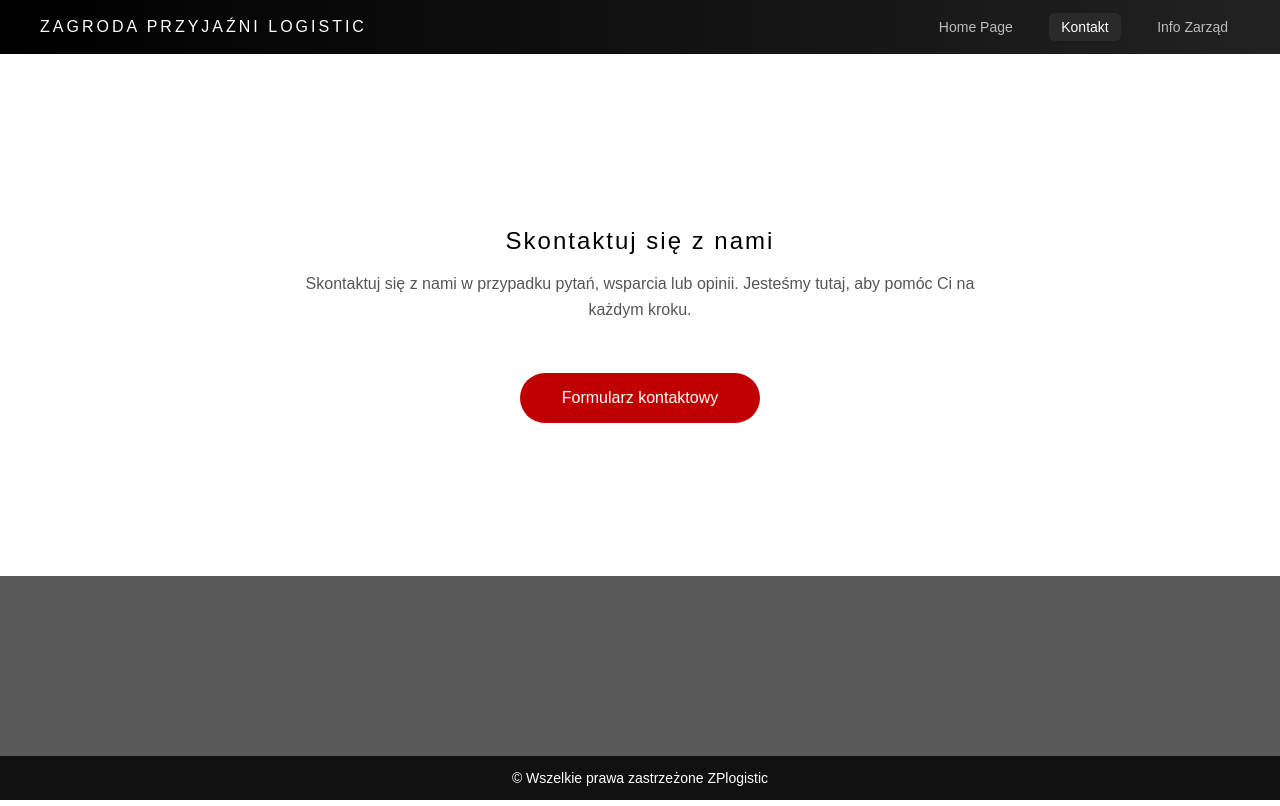
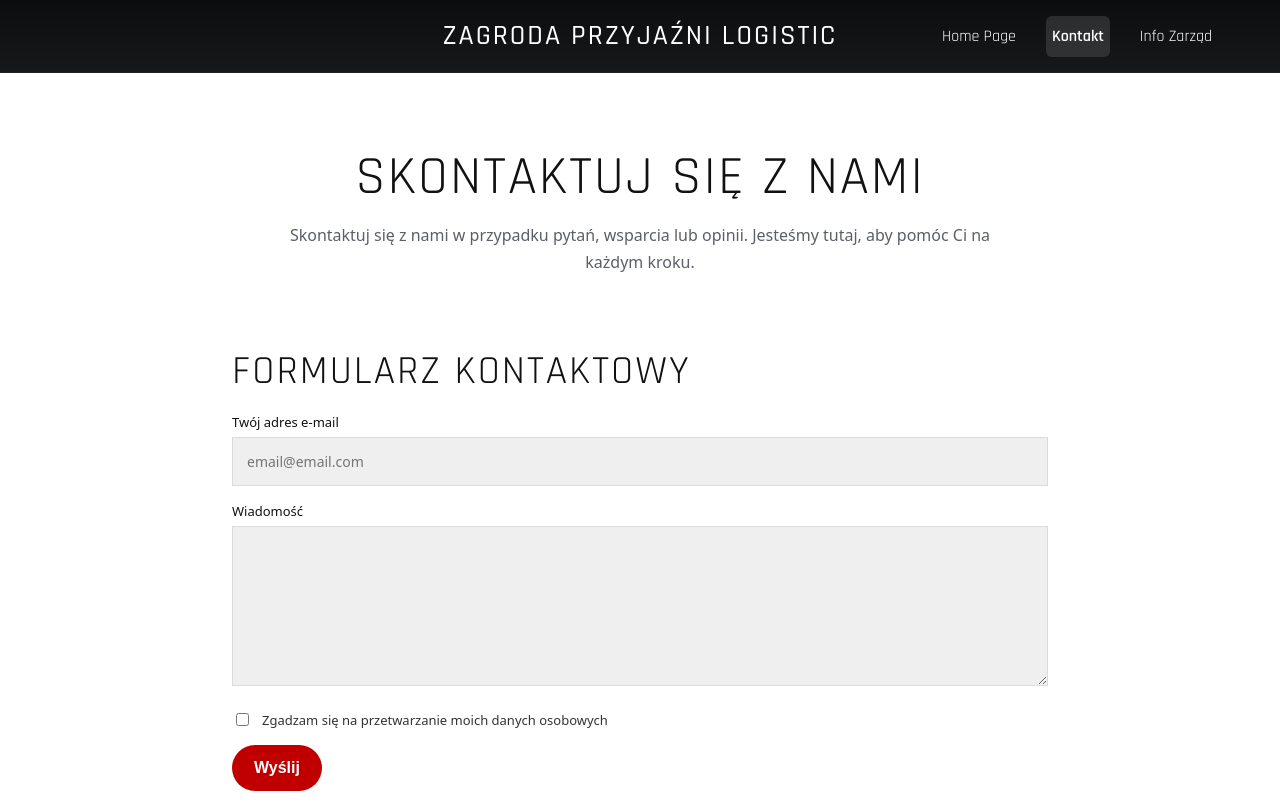
Before and after one commit to kapi26055/zplogistic.pl, a plain HTML site: page kontakt.html in a window 1280 px wide. Shown: the top 806 px of the page. Drawn offline with Linux system fonts and the light colour scheme.

Commit message:
Update kontakt.html

```diff
--- a/kontakt.html
+++ b/kontakt.html
@@ -1,149 +1,125 @@
-<!DOCTYPE html>
+<!doctype html>
 <html lang="pl">
 <head>
-  <meta charset="UTF-8">
-  <meta name="viewport" content="width=device-width, initial-scale=1.0">
-  <title>Kontakt | Zagroda Przyjaźni Logistic</title>
+  <meta charset="utf-8" />
+  <meta name="viewport" content="width=device-width, initial-scale=1" />
+  <title>ZPlogistic — Kontakt</title>
+  <link rel="preconnect" href="https://fonts.googleapis.com">
+  <link rel="preconnect" href="https://fonts.gstatic.com" crossorigin>
+  <link href="https://fonts.googleapis.com/css2?family=Rajdhani:wght@300;400;500;600&display=swap" rel="stylesheet">
+  <link rel="stylesheet" href="assets/css/style.css" />
 
-  <style>
-    body{
-      margin:0;
-      font-family: Arial, Helvetica, sans-serif;
-      background:#fff;
-      min-height:100vh;
-      display:flex;
-      flex-direction:column;
+</head>
+<body>
+
+
+<header class="site-header dark">
+  <div class="container header-inner">
+    <div></div>
+    <a class="brand" href="index.html">ZAGRODA PRZYJAŹNI LOGISTIC</a>
+    <nav class="nav" aria-label="Nawigacja">
+      <a class="" href="index.html">Home Page</a>
+      <a class="active" href="kontakt.html">Kontakt</a>
+      <a class="" href="info-zarzad.html">Info Zarząd</a>
+    </nav>
+    <button class="nav-toggle" aria-expanded="false" aria-label="Otwórz menu">
+      <svg width="26" height="26" viewBox="0 0 24 24" fill="none" xmlns="http://www.w3.org/2000/svg">
+        <path d="M4 7H20M4 12H20M4 17H20" stroke="currentColor" stroke-width="2" stroke-linecap="round"/>
+      </svg>
+    </button>
+  </div>
+</header>
+
+
+<main>
+  <section class="page-hero">
+    <div class="container">
+      <h1>Skontaktuj się z nami</h1>
+      <p>Skontaktuj się z nami w przypadku pytań, wsparcia lub opinii. Jesteśmy tutaj, aby pomóc Ci na każdym kroku.</p>
+    </div>
+  </section>
+
+  <section class="form-wrap">
+    <h2 class="form-title">Formularz kontaktowy</h2>
+    <form id="contactForm" class="zp-form" novalidate>
+      <input type="hidden" name="_subject" value="ZPlogistic - wiadomość ze strony">
+
+      <label for="email">Twój adres e-mail</label>
+      <input id="email" name="email" type="email" placeholder="email@email.com" required>
+
+      <label for="msg">Wiadomość</label>
+      <textarea id="msg" name="message" required></textarea>
+
+      <label class="checkbox">
+        <input type="checkbox" name="rodo" required>
+        <span>Zgadzam się na przetwarzanie moich danych osobowych</span>
+      </label>
+
+      <button class="btn red" type="submit">Wyślij</button>
+      <p id="formStatus" class="micro" style="margin-top:12px;"></p>
+    </form>
+  </section>
+
+  <div class="footer-photo">
+    <footer class="site-footer">© Wszelkie prawa zastrzeżone ZPlogistic</footer>
+  </div>
+</main>
+
+<script src="assets/js/main.js"></script>
+
+<script>
+/**
+ * Formularz działa w 100% w przeglądarce dzięki Formspree.
+ * KROK: wejdź na formspree.io → New Form → skopiuj endpoint (np. https://formspree.io/f/abcdwxyz)
+ * i wklej poniżej do FORM_ENDPOINT.
+ */
+const FORM_ENDPOINT = "https://formspree.io/f/PASTE_YOUR_ID_HERE";
+
+const form = document.getElementById("contactForm");
+const statusEl = document.getElementById("formStatus");
+
+function setStatus(msg, ok){
+  if(!statusEl) return;
+  statusEl.textContent = msg;
+  statusEl.style.color = ok ? "" : "#c00000";
+}
+
+if(form){
+  form.addEventListener("submit", async (e) => {
+    e.preventDefault();
+
+    if(FORM_ENDPOINT.includes("PASTE_YOUR_ID_HERE")){
+      setStatus("Ustaw endpoint Formspree w pliku kontakt.html (FORM_ENDPOINT).", false);
+      return;
     }
 
-    /* ===== HEADER ===== */
-    header{
-      background:linear-gradient(to right,#000,#222);
-      color:#fff;
-      padding:18px 40px;
-      display:flex;
-      align-items:center;
-      justify-content:space-between;
+    const fd = new FormData(form);
+
+    try{
+      setStatus("Wysyłanie…", true);
+
+      const res = await fetch(FORM_ENDPOINT, {
+        method: "POST",
+        headers: { "Accept": "application/json" },
+        body: fd
+      });
+
+      if(res.ok){
+        form.reset();
+        setStatus("Wiadomość została wysłana. Dzięki!", true);
+      }else{
+        const data = await res.json().catch(() => null);
+        const msg = (data && data.errors && data.errors[0] && data.errors[0].message)
+          ? data.errors[0].message
+          : "Nie udało się wysłać wiadomości. Spróbuj ponownie.";
+        setStatus(msg, false);
+      }
+    }catch(err){
+      setStatus("Błąd sieci. Sprawdź połączenie i spróbuj ponownie.", false);
     }
-    header h1{
-      margin:0;
-      font-size:16px;
-      letter-spacing:3px;
-      font-weight:400;
-    }
-    nav a{
-      color:#bbb;
-      text-decoration:none;
-      margin-left:20px;
-      font-size:14px;
-      padding:6px 12px;
-      border-radius:6px;
-      transition:.2s;
-    }
-    nav a:hover{color:#fff;}
-    nav a.active{
-      background:#2a2a2a;
-      color:#fff;
-    }
-
-    /* ===== CONTENT ===== */
-    .page{
-      flex:1;
-      display:flex;
-      justify-content:center;
-      align-items:center;
-    }
-    .container{
-      text-align:center;
-      max-width:700px;
-      padding:40px 20px;
-    }
-    h2{
-      margin-bottom:10px;
-      letter-spacing:2px;
-      font-weight:400;
-    }
-    .subtitle{
-      color:#555;
-      margin-bottom:50px;
-      line-height:1.6;
-    }
-
-    .contact-button{
-      padding:16px 42px;
-      font-size:16px;
-      background:#c00000;
-      color:#fff;
-      border:none;
-      border-radius:999px;
-      cursor:pointer;
-      transition:opacity .2s ease;
-    }
-    .contact-button:hover{opacity:.9;}
-
-    /* ===== FOOTER IMAGE ===== */
-    .footer-image{
-      position:relative;
-      height:180px;
-      background:url("img/footer-trucks.jpg") center/cover no-repeat;
-    }
-    .footer-image::after{
-      content:"";
-      position:absolute;
-      inset:0;
-      background:rgba(0,0,0,.65);
-    }
-
-    /* ===== FOOTER ===== */
-    footer{
-      background:#111;
-      color:#fff;
-      text-align:center;
-      padding:14px 10px;
-      font-size:14px;
-    }
-  </style>
-</head>
-
-<body>
-
-  <!-- HEADER -->
-  <header>
-    <h1>ZAGRODA PRZYJAŹNI LOGISTIC</h1>
-    <nav>
-      <a href="index.html">Home Page</a>
-      <a href="kontakt.html" class="active">Kontakt</a>
-      <a href="infozarzad.html">Info Zarząd</a>
-    </nav>
-  </header>
-
-  <!-- CONTENT -->
-  <div class="page">
-    <div class="container">
-      <h2>Skontaktuj się z nami</h2>
-      <p class="subtitle">
-        Skontaktuj się z nami w przypadku pytań, wsparcia lub opinii.
-        Jesteśmy tutaj, aby pomóc Ci na każdym kroku.
-      </p>
-
-      <button class="contact-button" id="formButton">
-        Formularz kontaktowy
-      </button>
-    </div>
-  </div>
-
-  <!-- FOOTER IMAGE -->
-  <div class="footer-image"></div>
-
-  <!-- FOOTER -->
-  <footer>
-    © Wszelkie prawa zastrzeżone ZPlogistic
-  </footer>
-
-  <script>
-    const FORM_ENDPOINT = "https://formspree.io/f/mgoejkkb";
-    document.getElementById("formButton").onclick = () =>
-      window.location.href = FORM_ENDPOINT;
-  </script>
+  });
+}
+</script>
 
 </body>
 </html>
```
